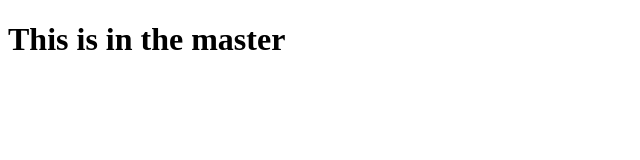
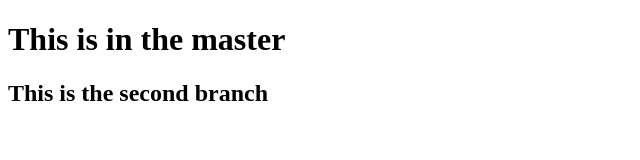
Before and after one commit to deartrudence/sample, a plain HTML site: page index.html in a window 1280 px wide. Shown: the whole page, without its empty margins (0-640 px from the left). Drawn offline with Linux system fonts and the light colour scheme.

Commit message:
h2 second branch

```diff
--- a/index.html
+++ b/index.html
@@ -8,5 +8,7 @@
 
 	<h1>This is in the master</h1>
 
+	<h2>This is the second branch</h2>
+
 </body>
 </html>
```
